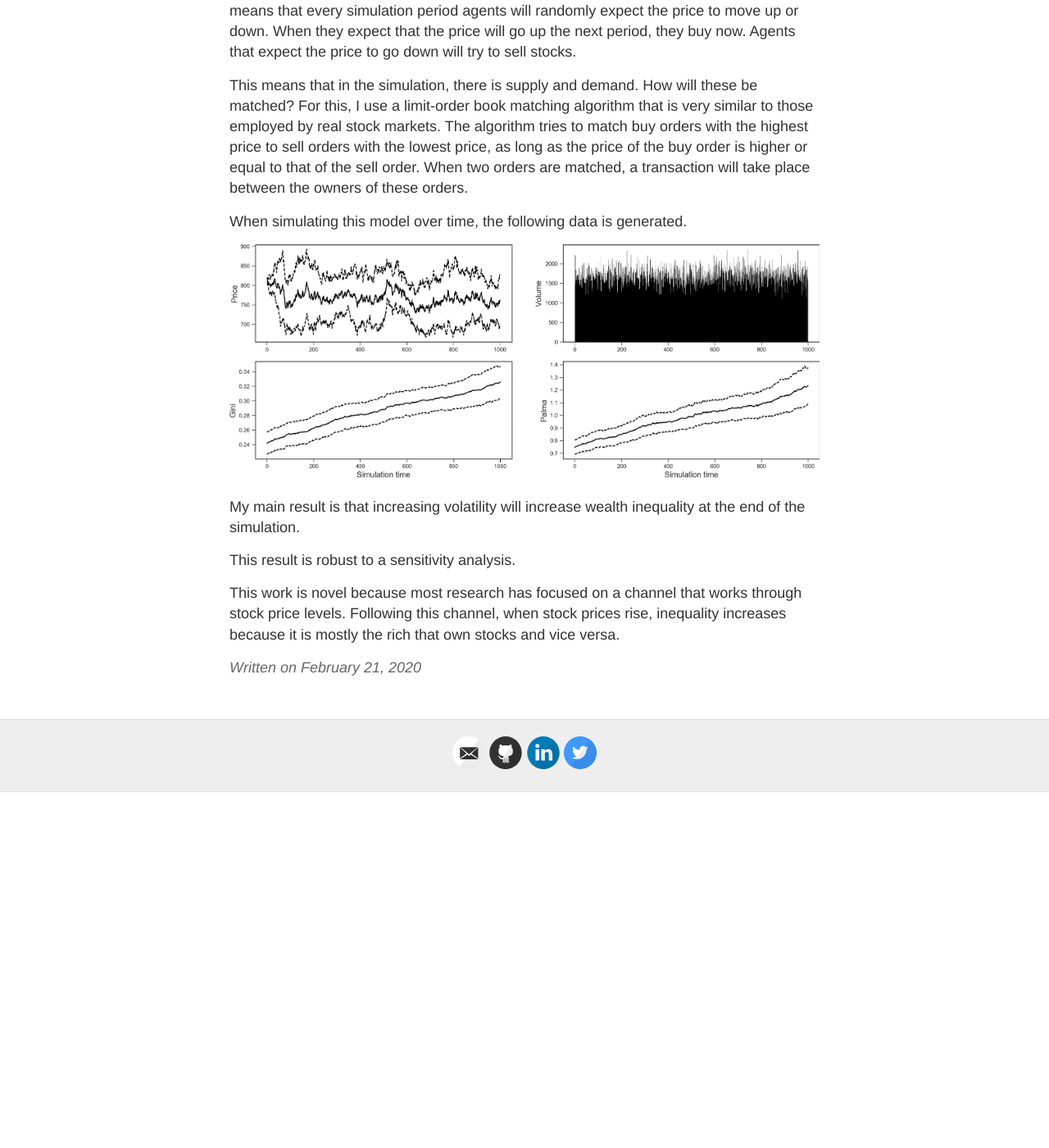
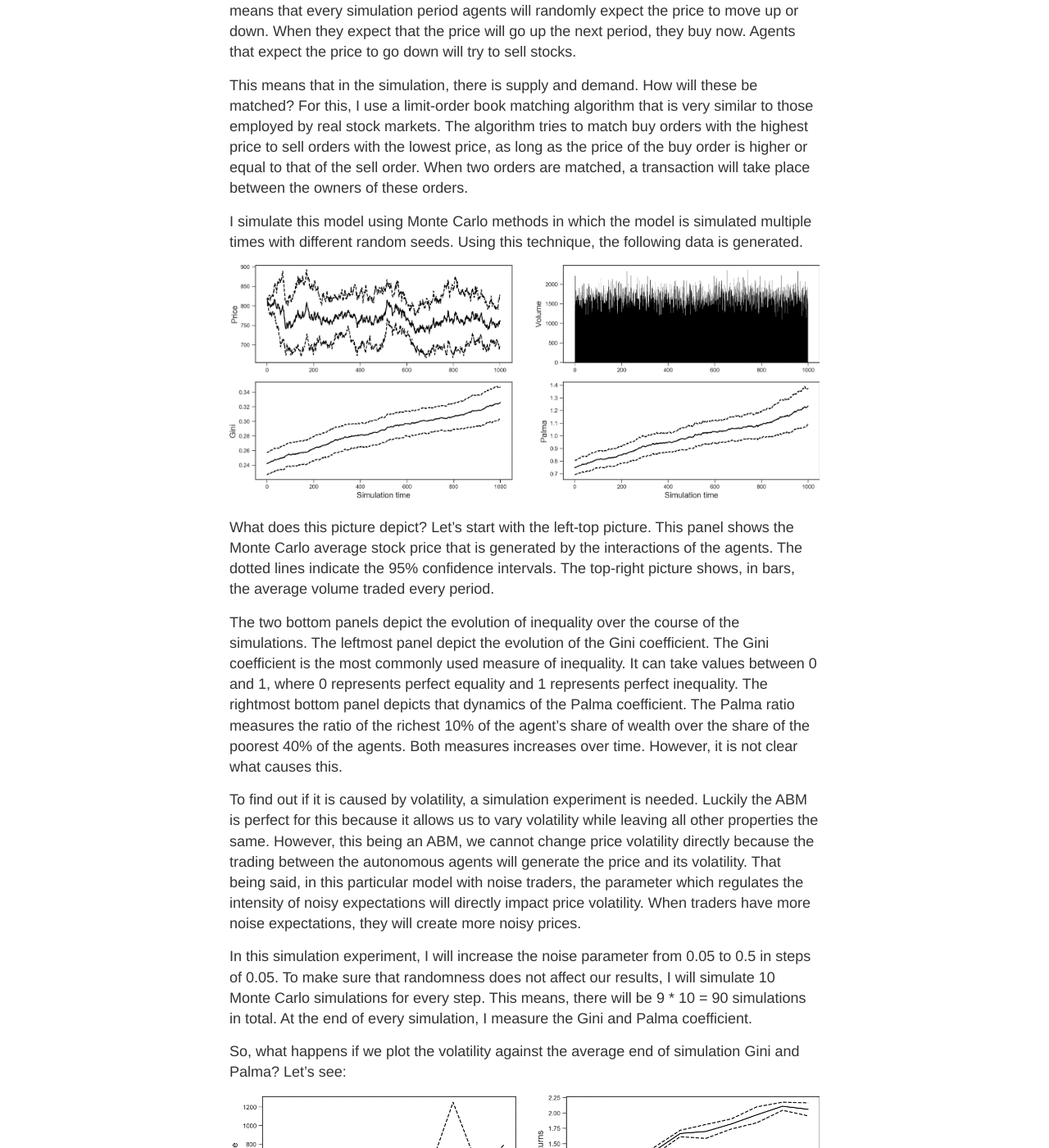
Before and after one commit to joerischasfoort/joerischasfoort.github.io, a Jekyll site: the page built from _posts/2020-2-21-volatility-inequality.md, in a window 1280 px wide and 1400 px high, scrolled down 866 px. Shown: the whole window at 82% size. Built offline with Jekyll 4.4.1, drawn with Linux system fonts in a browser that asks for light colours; before the commit the page ends 1832 px from its top, so only the background shows below that.

Commit message:
Update 2020-2-21-volatility-inequality.md

```diff
--- a/_posts/2020-2-21-volatility-inequality.md
+++ b/_posts/2020-2-21-volatility-inequality.md
@@ -16,9 +16,22 @@ To do the latter, I turn to simulation modelling. The type of model I employ is
 
 This means that in the simulation, there is supply and demand. How will these be matched? For this, I use a limit-order book matching algorithm that is very similar to those employed by real stock markets. The algorithm tries to match buy orders with the highest price to sell orders with the lowest price, as long as the price of the buy order is higher or equal to that of the sell order. When two orders are matched, a transaction will take place between the owners of these orders.
 
-When simulating this model over time, the following data is generated.
+I simulate this model using Monte Carlo methods in which the model is simulated multiple times with different random seeds. Using this technique, the following data is generated.
 
 ![dynamics](/images/model_dynamics.png){:class="img-responsive"}
+
+What does this picture depict? Let's start with the left-top picture. This panel shows the Monte Carlo average stock price that is generated by the interactions of the agents. The dotted lines indicate the 95% confidence intervals. The top-right picture shows, in bars, the average volume traded every period.
+
+The two bottom panels depict the evolution of inequality over the course of the simulations. The leftmost panel depict the evolution of the Gini coefficient. The Gini coefficient is the most commonly used measure of inequality. It can take values between 0 and 1, where 0 represents perfect equality and 1 represents perfect inequality. The rightmost bottom panel depicts that dynamics of the Palma coefficient. The Palma ratio measures the ratio of the richest 10% of the agent’s share of wealth over the share of the poorest 40% of the agents. Both measures increases over time. However, it is not clear what causes this.
+
+To find out if it is caused by volatility, a simulation experiment is needed. Luckily the ABM is perfect for this because it allows us to vary volatility while leaving all other properties the same. However, this being an ABM, we cannot change price volatility directly because the trading between the autonomous agents will generate the price and its volatility. That being said, in this particular model with noise traders, the parameter which regulates the intensity of noisy expectations will directly impact price volatility. When traders have more noise expectations, they will create more noisy prices.
+
+In this simulation experiment, I will increase the noise parameter from 0.05 to 0.5 in steps of 0.05. To make sure that randomness does not affect our results, I will simulate 10 Monte Carlo simulations for every step. This means, there will be 9 * 10 = 90 simulations in total. At the end of every simulation, I measure the Gini and Palma coefficient.
+
+So, what happens if we plot the volatility against the average end of simulation Gini and Palma? Let's see:
+
+![experiment](/images/experiment.png){:class="img-responsive"}
+
 
 My main result is that increasing volatility will increase wealth inequality at the end of the simulation.
 
```
